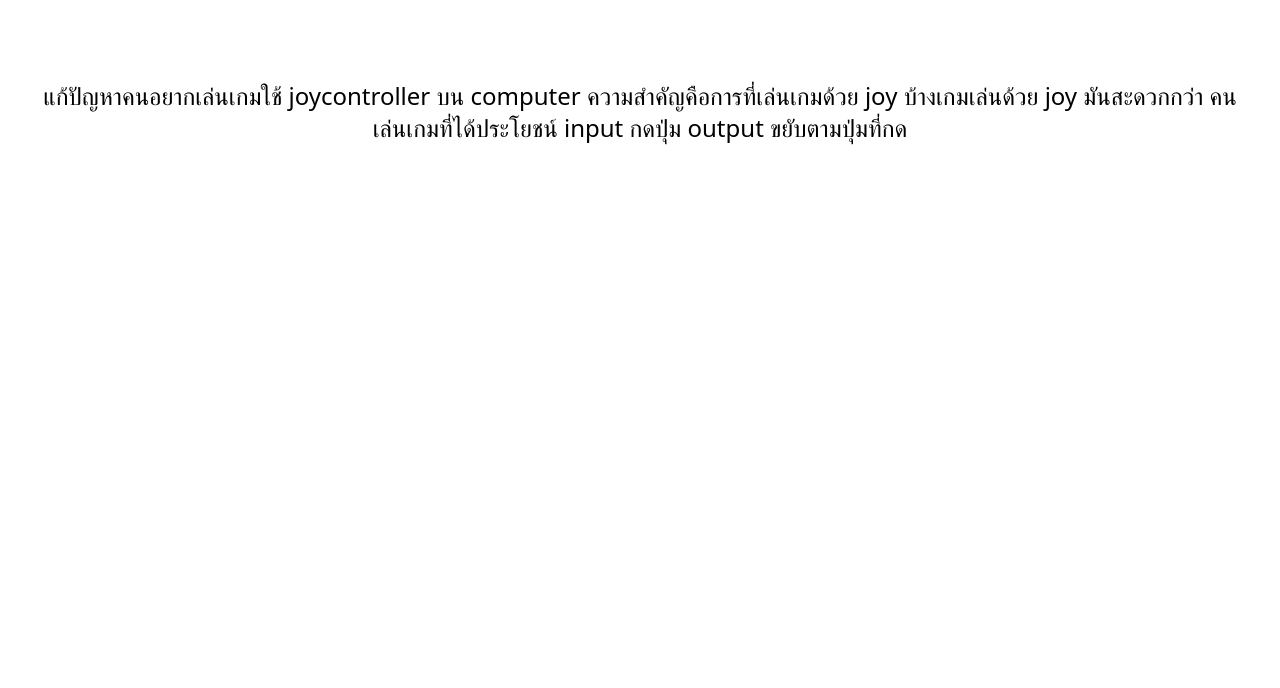
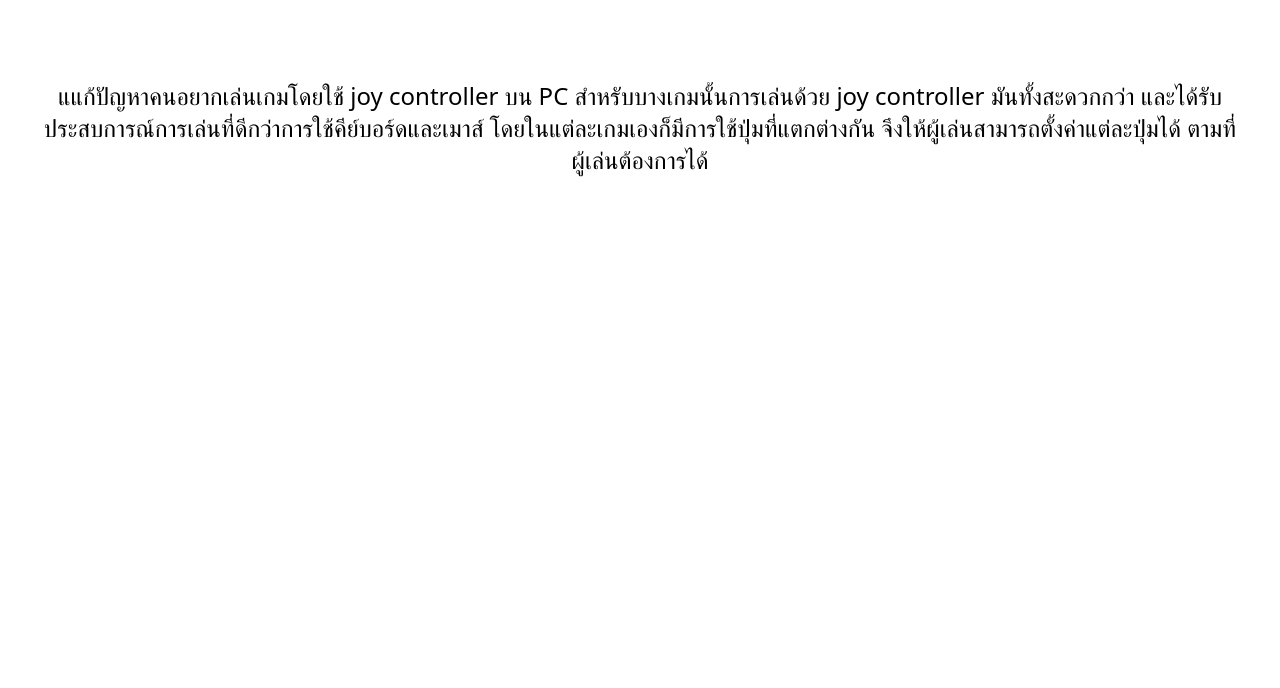
Before and after one commit to 66070010Ninja/Physical-Computing-Project-2024---IT-KMITL, a website: page index.html in a window 1280 px wide. Shown: the part 112-800 px from the top of the page. Drawn offline with Linux system fonts and the light colour scheme.

Commit message:
fixed: change content in tag <h1>

```diff
--- a/index.html
+++ b/index.html
@@ -12,7 +12,7 @@
     </div>
     <br>
     <div class="m-5 p-5">
-        <h1 class="text-center text-2xl">แก้ปัญหาคนอยากเล่นเกมใช้ joycontroller บน computer ความสำคัญคือการที่เล่นเกมด้วย joy บ้างเกมเล่นด้วย joy มันสะดวกกว่า คนเล่นเกมที่ได้ประโยชน์ input กดปุ่ม output ขยับตามปุ่มที่กด</h1>
+        <h1 class="text-center text-2xl">แแก้ปัญหาคนอยากเล่นเกมโดยใช้ joy controller บน PC สำหรับบางเกมนั้นการเล่นด้วย joy controller มันทั้งสะดวกกว่า และได้รับประสบการณ์การเล่นที่ดีกว่าการใช้คีย์บอร์ดและเมาส์ โดยในแต่ละเกมเองก็มีการใช้ปุ่มที่แตกต่างกัน จึงให้ผู้เล่นสามารถตั้งค่าแต่ละปุ่มได้ ตามที่ผู้เล่นต้องการได้</h1>
     </div>
 </body>
 </html>
```
